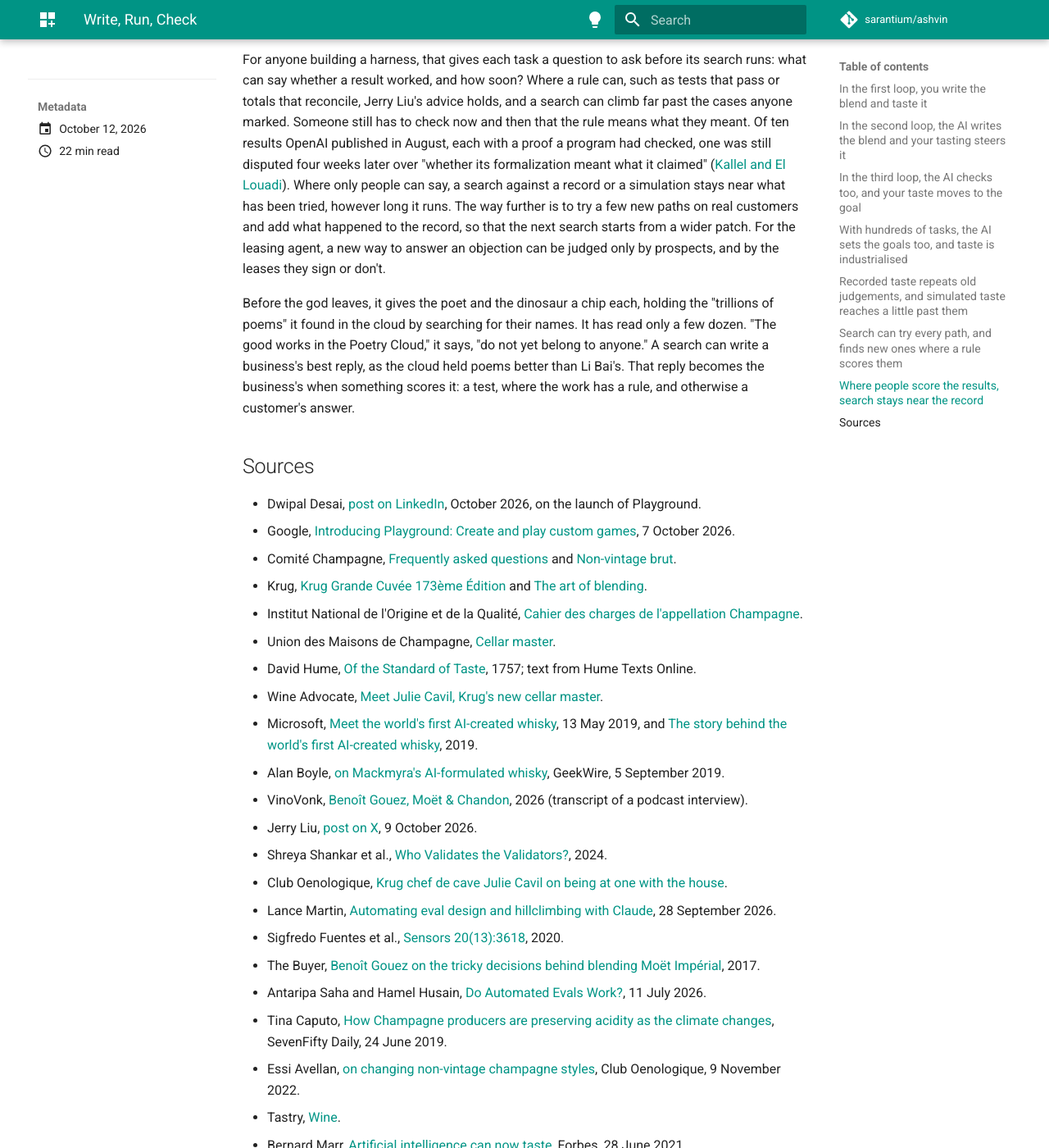
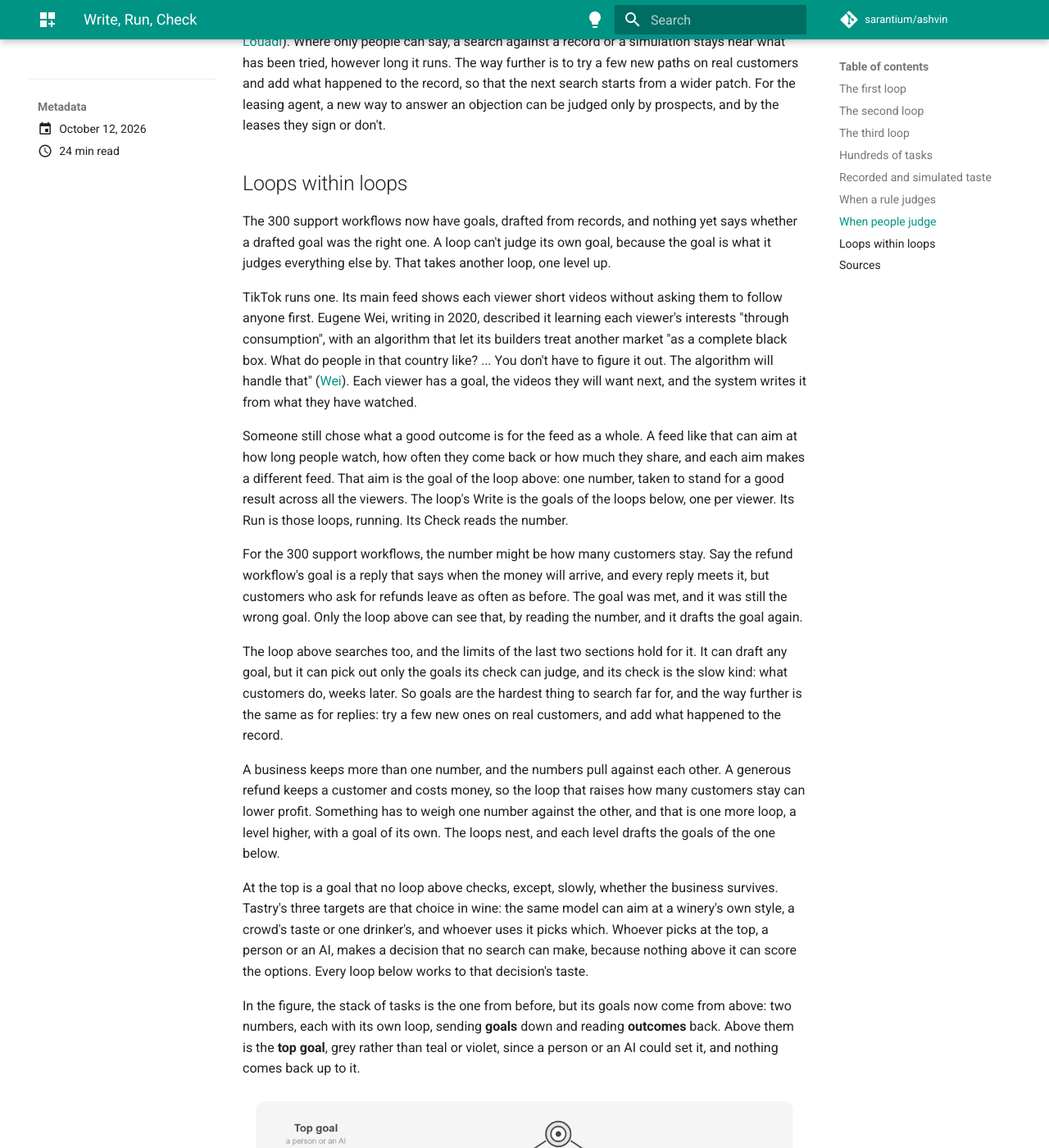
Before and after one commit to sarantium/ashvin, an MkDocs documentation site: the page built from docs/blog/posts/2026-10-12.md, in a window 1280 px wide and 1400 px high, scrolled down 10005 px. Shown: the whole window at 82% size. Built offline with MkDocs 1.6.1 and Material for MkDocs 9.7.7, drawn with Linux system fonts in a browser that asks for light colours; comment, search, counter and statistics services are not loaded; some of the changed text lies outside the part shown.

Commit message:
📝 blog: Write, Run, Check — add Loops within loops, plain headings
New section before the close: a loop can't judge its own goal, so the
loop above does (TikTok, via Wei); several numbers pull against each
other, so the loops nest, up to a top goal nothing checks, set by a
person or an AI. New figure; the Poetry Cloud close now ends on that
decision. Section headings shortened from full sentences.

Co-Authored-By: Claude <noreply@anthropic.com>

```diff
--- a/docs/blog/posts/2026-10-12.md
+++ b/docs/blog/posts/2026-10-12.md
@@ -1,7 +1,7 @@
 ---
 title: "Write, Run, Check"
 date: 2026-10-12
-description: "As AI takes over each step of Write, Run, Check, taste moves with it. At scale it becomes a record, a simulation or a rule, and which one it is sets how far search can go."
+description: "As AI takes over each step of Write, Run, Check, taste moves with it. At scale it becomes a record, a simulation or a rule, which sets how far search can go, and at the top of the loops it becomes a decision."
 tags:
   - ai
   - applied-ai
@@ -22,7 +22,7 @@ that has to taste the same every year, though its grapes never do.
 
 <!-- more -->
 
-## In the first loop, you write the blend and taste it
+## The first loop
 
 Most wine changes from year to year, because the grapes do. A hot summer gives riper, sweeter
 grapes and a cool one gives sharper grapes, so a bottle with a year on its label tastes partly of
@@ -90,7 +90,7 @@ dashed arrow back to Write is the rewrite, which happens only when someone makes
 
 ![Loop 1, left to right: Write, by you, a written page; Run, by AI, a play button; Check, by you, a card with a tick and a card with a cross. A dashed arrow marked "rewrite" leads back from Check to Write. At the top right, a target labelled Goal, you, with an arrow into Check. Teal marks your parts and violet the AI's.](../blog_assets/write_run_check_loop1.png)
 
-## In the second loop, the AI writes the blend and your tasting steers it
+## The second loop
 
 In 2019 the Swedish distillery Mackmyra released a whisky whose recipe a model proposed. Built with
 Microsoft and the Finnish AI firm Fourkind, the model was fed the distillery's existing recipes,
@@ -149,7 +149,7 @@ search tried and dropped. The arrow back from **Check** is solid now, and still
 
 ![Loop 2, in the same layout: Write is now done by AI, shown as the page with earlier drafts behind it; Run, by AI; Check, still by you. A solid teal arrow marked "your checks" leads back from Check to Write. The Goal, you, still points into Check.](../blog_assets/write_run_check_loop2.png)
 
-## In the third loop, the AI checks too, and your taste moves to the goal
+## The third loop
 
 Checking is now being automated the way writing was. On 28 September 2026 Anthropic shipped a
 command that builds an eval, alongside one that hill-climbs against it
@@ -208,7 +208,7 @@ arrow leads to it from outside the loop: **outcomes**.
 
 ![Loop 3, in the same layout: Write, Run and Check, all by AI, with a violet arrow back from Check to Write. Only the Goal is still yours: it points into Check, and a teal arrow marked "outcomes" leads from Check back up to it.](../blog_assets/write_run_check_loop3.png)
 
-## With hundreds of tasks, the AI sets the goals too, and taste is industrialised
+## Hundreds of tasks
 
 So far, each loop has had one person's taste behind it, the way a house has one cellar master. Many
 businesses won't have that. Say a business runs 300 support workflows through AI: refunds, delivery
@@ -252,7 +252,7 @@ taste.
 
 ![The third loop, smaller, on the front card of a stack of task cards labelled Tasks, hundreds. Write, Run, Check and the goal are all violet, done by AI, and nothing is teal. At the right, three violet cards marked with two ticks and a cross, labelled Records, customers, with a violet arrow into the front card's goal.](../blog_assets/write_run_check_tasks.png)
 
-## Recorded taste repeats old judgements, and simulated taste reaches a little past them
+## Recorded and simulated taste
 
 A record of taste can repeat a judgement that someone has already made, and nothing more. For some
 uses that is enough, and Hume's essay opens with a view that says why. On that view, "a thousand
@@ -306,7 +306,7 @@ simulation can try paths close to the ones already walked, and the further a pat
 the less its taste can be trusted. The authors' advice is to treat it as "a supplement to—not a
 substitute for—human studies".
 
-## Search can try every path, and finds new ones where a rule scores them
+## When a rule judges
 
 Writing a result and picking one out are separate jobs, as the second loop showed: the search wrote
 versions, and the person's marked cases picked among them. The simulation's limit is in the picking.
@@ -365,7 +365,7 @@ recommended acceptance without any hesitation"
 As in Go, an attempt's outcome is known as soon as it exists, however far it strays from the proofs
 people have found.
 
-## Where people score the results, search stays near the record
+## When people judge
 
 A refund reply, a lease conversation and a new style of champagne have no rule like Go's. Nothing
 says how they did except the people they reach, and people answer slowly. A prospect signs or
@@ -381,7 +381,7 @@ further. The business's own taste is in the same position at scale: its marked c
 record. A search run against a record or a simulation can still write any reply, but it can pick out
 only those near the replies already tried.
 
-The last figure puts the two kinds of task side by side. Each cloud holds every result a search
+The next figure puts the two kinds of task side by side. Each cloud holds every result a search
 could write for one task. The violet dots are the ones the AI can pick out, with its taste in
 whatever form it has, and nothing is teal, as in the stack of tasks. Where the taste is **a rule**,
 the AI picks results out anywhere, because every result's outcome comes free. Where it comes from
@@ -403,11 +403,61 @@ further is to try a few new paths on real customers and add what happened to the
 next search starts from a wider patch. For the leasing agent, a new way to answer an objection can
 be judged only by prospects, and by the leases they sign or don't.
 
+## Loops within loops
+
+The 300 support workflows now have goals, drafted from records, and nothing yet says whether a
+drafted goal was the right one. A loop can't judge its own goal, because the goal is what it judges
+everything else by. That takes another loop, one level up.
+
+TikTok runs one. Its main feed shows each viewer short videos without asking them to follow anyone
+first. Eugene Wei, writing in 2020, described it learning each viewer's interests "through
+consumption", with an algorithm that let its builders treat another market "as a complete black
+box. What do people in that country like? ... You don't have to figure it out. The algorithm will
+handle that" ([Wei](https://www.eugenewei.com/blog/2020/8/3/tiktok-and-the-sorting-hat)). Each
+viewer has a goal, the videos they will want next, and the system writes it from what they have
+watched.
+
+Someone still chose what a good outcome is for the feed as a whole. A feed like that can aim at how
+long people watch, how often they come back or how much they share, and each aim makes a different
+feed. That aim is the goal of the loop above: one number, taken to stand for a good result across
+all the viewers. The loop's Write is the goals of the loops below, one per viewer. Its Run is those
+loops, running. Its Check reads the number.
+
+For the 300 support workflows, the number might be how many customers stay. Say the refund
+workflow's goal is a reply that says when the money will arrive, and every reply meets it, but
+customers who ask for refunds leave as often as before. The goal was met, and it was still the wrong
+goal. Only the loop above can see that, by reading the number, and it drafts the goal again.
+
+The loop above searches too, and the limits of the last two sections hold for it. It can draft any
+goal, but it can pick out only the goals its check can judge, and its check is the slow kind: what
+customers do, weeks later. So goals are the hardest thing to search far for, and the way further is
+the same as for replies: try a few new ones on real customers, and add what happened to the record.
+
+A business keeps more than one number, and the numbers pull against each other. A generous refund
+keeps a customer and costs money, so the loop that raises how many customers stay can lower profit.
+Something has to weigh one number against the other, and that is one more loop, a level higher,
+with a goal of its own. The loops nest, and each level drafts the goals of the one below.
+
+At the top is a goal that no loop above checks, except, slowly, whether the business survives.
+Tastry's three targets are that choice in wine: the same model can aim at a winery's own style, a
+crowd's taste or one drinker's, and whoever uses it picks which. Whoever picks at the top, a person
+or an AI, makes a decision that no search can make, because nothing above it can score the options.
+Every loop below works to that decision's taste.
+
+In the figure, the stack of tasks is the one from before, but its goals now come from above: two
+numbers, each with its own loop, sending **goals** down and reading **outcomes** back. Above them is
+the **top goal**, grey rather than teal or violet, since a person or an AI could set it, and nothing
+comes back up to it.
+
+![Three rows. At the bottom, the stack of task cards labelled Tasks, hundreds, with a small all-violet loop on the front card. In the middle row, labelled Numbers, one loop each: two violet targets, customers stay and profit, each with a solid violet arrow labelled goals down to the stack and a dashed violet arrow labelled outcomes back up. At the top, labelled Top goal, a person or an AI: one grey target with arrows down to both numbers, and nothing coming back up to it.](../blog_assets/write_run_check_nested.png)
+
 Before the god leaves, it gives the poet and the dinosaur a chip each, holding the "trillions of
 poems" it found in the cloud by searching for their names. It has read only a few dozen. "The good
 works in the Poetry Cloud," it says, "do not yet belong to anyone." A search can write a business's
 best reply, as the cloud held poems better than Li Bai's. That reply becomes the business's when
-something scores it: a test, where the work has a rule, and otherwise a customer's answer.
+something scores it: a test, where the work has a rule, and otherwise a customer's answer. Which
+answer counts as good is set one loop up, and so on, to the decision at the top that nothing
+scores.
 
 ## Sources
 
@@ -443,3 +493,4 @@ something scores it: a test, where the work has a rule, and otherwise a customer
 - Minkyu Shin, Jin Kim, Bas van Opheusden and Thomas Griffiths, [Superhuman artificial intelligence can improve human decision-making by increasing novelty](https://arxiv.org/abs/2303.07462), PNAS 120(12), 2023.
 - Quanta Magazine, [Why the Legendary Erdős Problems Are Falling to AI](https://www.quantamagazine.org/why-the-legendary-erdos-problems-are-falling-to-ai-20260803/), 3 August 2026.
 - Maher Kallel and Mohamed El Louadi, [Verification abundance, adjudication scarcity](https://arxiv.org/abs/2608.28997), 2026.
+- Eugene Wei, [TikTok and the Sorting Hat](https://www.eugenewei.com/blog/2020/8/3/tiktok-and-the-sorting-hat), 3 August 2020.
```
Also changed, not shown: docs/blog/blog_assets/write_run_check_nested.png (added).
